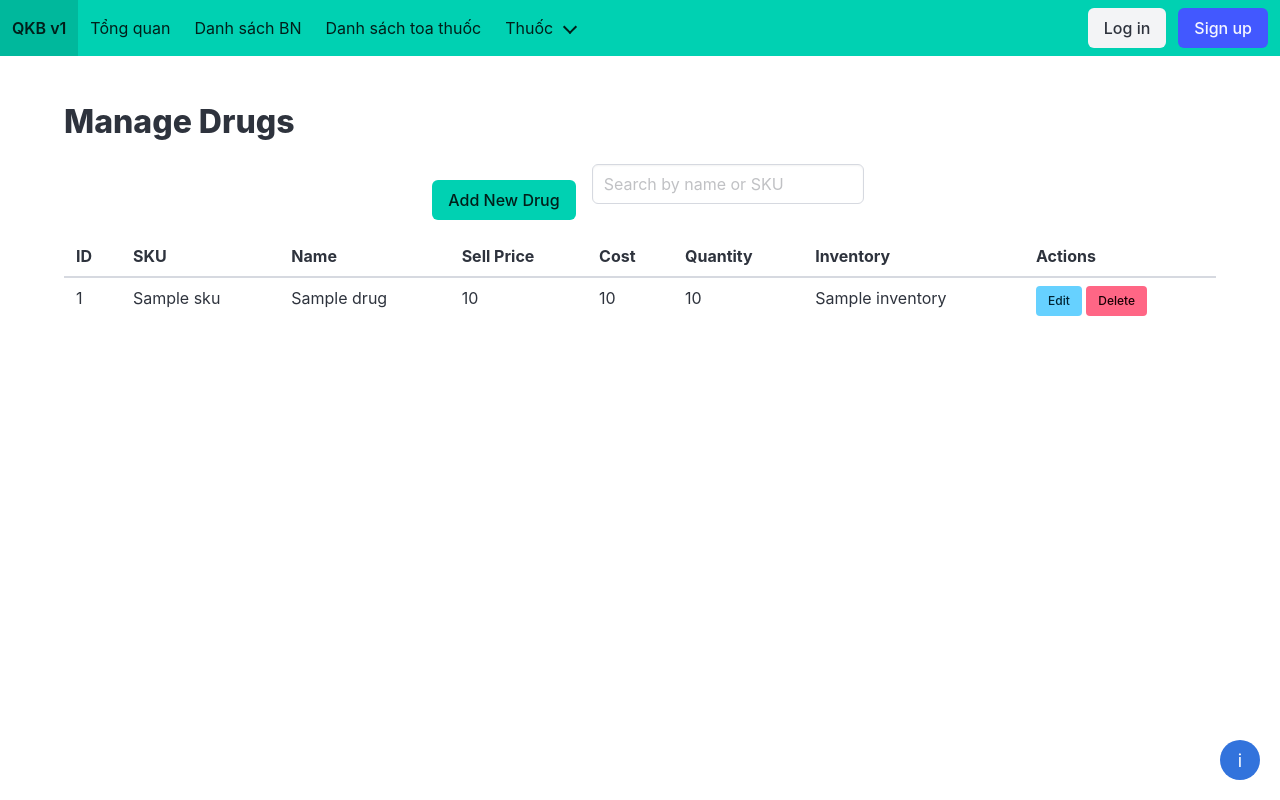
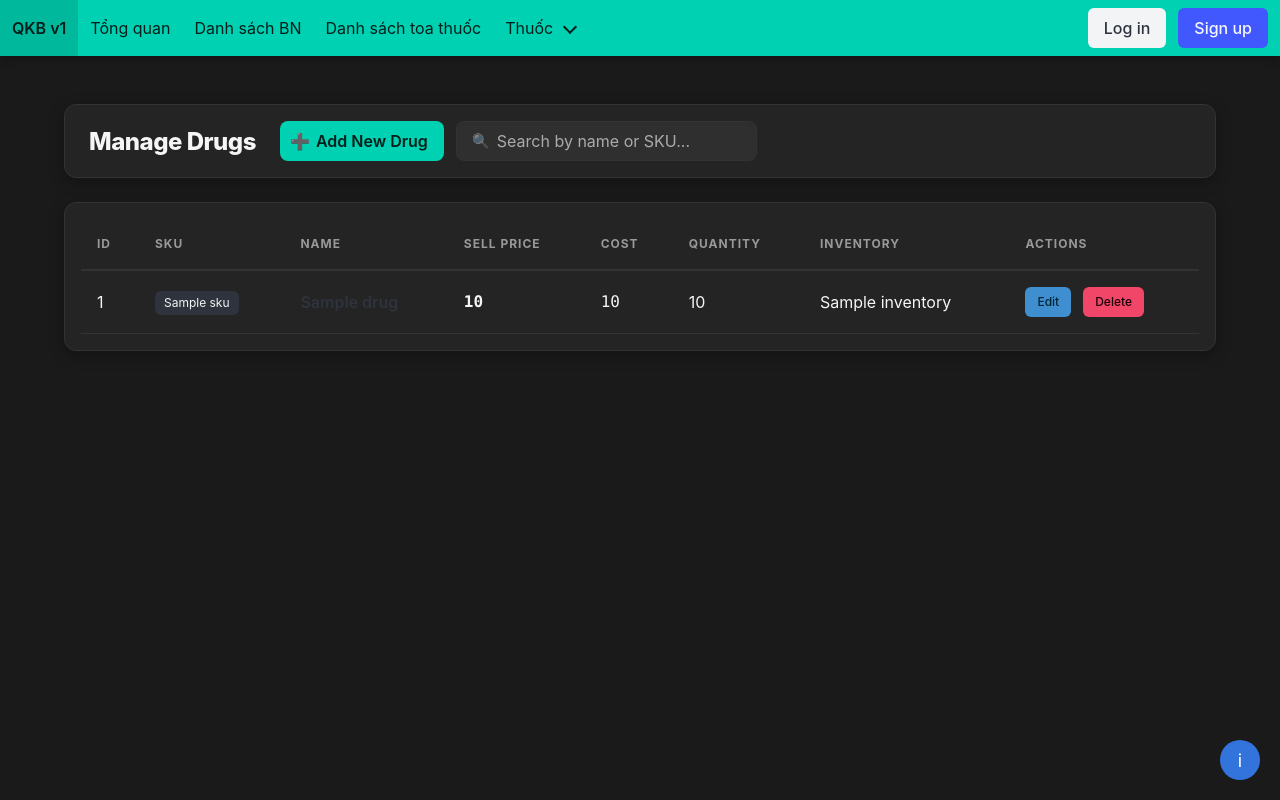
Before and after one commit to tdquang206/qkbflask, a Flask app: template templates/drugs.html in a window 1280 px wide. Run offline with Flask 3, Linux system fonts and the light colour scheme; the template is opened without the code that fills it: most values are stand-ins (such as "Sample title", 1, 10 or a date in 2020); some libraries are stand-ins or nearby versions.

Commit message:
fix UI and critical bug in edit_exam that cause ID mismatch

```diff
--- a/app.py
+++ b/app.py
@@ -1,5 +1,5 @@
 from flask import Flask, render_template, request, redirect, url_for, jsonify, Blueprint
-from tinydb import TinyDB, Query, where
+from tinydb import Query, where
 from werkzeug.utils import secure_filename
 from datetime import datetime
 from collections import defaultdict
@@ -11,10 +11,7 @@ app = Flask(__name__)
 app.config['UPLOAD_FOLDER'] = 'uploads'
 app.secret_key = b'quang0902915519'
 
-db = TinyDB('db.json', encoding='utf-8')
-patients = db.table('patients')
-drugs = db.table('drugs')
-exams = db.table('exams')
+from shared_db import db, patients_table as patients, drugs_table as drugs, exams_table as exams
 
 # include blueprint
 from routes.mua_thuoc import mua_thuoc_bp
--- a/routes/exam.py
+++ b/routes/exam.py
@@ -1,6 +1,6 @@
 from flask import Blueprint, render_template, request, jsonify, redirect, url_for, abort, flash
 from datetime import datetime
-from tinydb import TinyDB, Query
+from tinydb import Query
 import uuid
 from werkzeug.utils import secure_filename
 import os, io
@@ -9,8 +9,7 @@ from PIL import Image
 from utils.pdf_generator import generate_exam_file_name, build_exam_html, generate_pdf_and_jpeg, delete_exam_files
 
 exam_bp = Blueprint('exam', __name__)
-db = TinyDB('db.json', encoding='utf-8')
-Patients_db = db.table('patients')
+from shared_db import db, patients_table as Patients_db
 
 # for image
 MAX_SIZE = (2000, 2000)
@@ -99,16 +98,17 @@ def edit_exam(exam_id):
         exams = patient_found.get("exams", [])
         updated = False
         for i, exam in enumerate(exams):
-            # get old exam_id
-            old_date = exam.get('exam_date')
-            short_id = str(exam_id)[:8].replace('-','')
-            # delete old physical pdf and jpeg files
-            if old_date:
-                delete_exam_files(patient_found.get('phone'), old_date, short_id)
-            # update newdata
-            exams[i].update(exam_data)
-            updated = True
-            break
+            if exam.get('id') == exam_id:
+                # get old exam_id
+                old_date = exam.get('exam_date')
+                short_id = str(exam_id)[:8].replace('-','')
+                # delete old physical pdf and jpeg files
+                if old_date:
+                    delete_exam_files(patient_found.get('phone'), old_date, short_id)
+                # update newdata
+                exams[i].update(exam_data)
+                updated = True
+                break
 
         # if exam_id change: create a new one
         if not updated:
--- a/static/style.css
+++ b/static/style.css
@@ -1,19 +1,81 @@
-.input:invalid {border: 2px dashed red;}
+:root {
+  --primary-color: #00d1b2;
+  --dark-bg: #121212;
+  --card-bg: #1e1e1e;
+  --text-color: #e0e0e0;
+  --text-muted: #a0a0a0;
+  --border-color: #333;
+  --hover-overlay: rgba(255, 255, 255, 0.05);
+}
+
+body {
+  background-color: var(--dark-bg);
+  color: var(--text-color);
+  min-height: 100vh;
+}
+
+.title,
+.subtitle {
+  color: var(--text-color) !important;
+}
+
+.label {
+  color: var(--text-muted) !important;
+}
+
+.input,
+.control .button {
+  border-radius: 8px;
+}
+
+.input {
+  background-color: rgba(255, 255, 255, 0.05);
+  border-color: var(--border-color);
+  color: var(--text-color);
+}
+
+.input::placeholder {
+  color: #999;
+}
+
+.input:focus {
+  background-color: rgba(255, 255, 255, 0.08);
+  border-color: var(--primary-color);
+  color: var(--text-color);
+}
+
+.navbar {
+  box-shadow: 0 2px 10px rgba(0, 0, 0, 0.3);
+}
+
+.input:invalid {
+  border: 2px dashed red;
+}
+
 .radio.is-large {
   font-size: 1.2rem;
 }
+
 .radio.is-large input[type="radio"] {
   transform: scale(1.3);
   margin-right: 0.5rem;
 }
+
 .option-text {
   font-weight: 600;
 }
 
+#notificationPanel {
+  background: var(--card-bg) !important;
+  color: var(--text-color) !important;
+  border-left: 1px solid var(--border-color) !important;
+}
+
 #notificationPanel pre {
-  background: #272822;
+  background: #121212;
   color: #f8f8f2;
   padding: 0.5rem;
   border-radius: 4px;
   overflow-x: auto;
+  border: 1px solid var(--border-color);
 }
--- a/templates/drugs.html
+++ b/templates/drugs.html
@@ -1,9 +1,225 @@
 {% extends 'base.html' %}
 {% block content %}
-<h1 class="title">Manage Drugs</h1>
+<style>
+  :root {
+    --primary-color: #00d1b2;
+    --dark-bg: #1a1a1a;
+    --card-bg: #242424;
+    --text-color: #f5f5f5;
+    --border-color: #333;
+  }
 
-<div class="is-flex is-justify-content-center" style="position: sticky; top: 0;"><button class="button is-primary m-4"
-    id="addDrugModalBtn">Add New Drug</button>
+  body {
+    background-color: var(--dark-bg);
+    color: var(--text-color);
+  }
+
+  .title {
+    color: var(--text-color) !important;
+    margin-bottom: 0 !important;
+    white-space: nowrap;
+  }
+
+  .controls-container {
+    background: var(--card-bg);
+    padding: 1rem 1.5rem;
+    border-radius: 12px;
+    box-shadow: 0 4px 15px rgba(0, 0, 0, 0.3);
+    margin-bottom: 1.5rem;
+    display: flex;
+    align-items: center;
+    gap: 1.5rem;
+    position: sticky;
+    top: 1rem;
+    z-index: 10;
+    border: 1px solid var(--border-color);
+  }
+
+  .search-wrapper {
+    position: relative;
+    flex-grow: 1;
+    max-width: 400px;
+    margin-left: auto;
+  }
+
+  .search-wrapper .input::placeholder {
+    color: rgba(255, 255, 255, 0.6) !important;
+    opacity: 1;
+  }
+
+  .search-wrapper .input {
+    background-color: rgba(255, 255, 255, 0.05);
+    border-color: var(--border-color);
+    color: var(--text-color);
+    border-radius: 8px;
+    padding-left: 2.5rem;
+    transition: all 0.3s ease;
+  }
+
+  .search-wrapper .input:focus {
+    background-color: rgba(255, 255, 255, 0.1);
+    border-color: var(--primary-color);
+    box-shadow: 0 0 0 0.125em rgba(0, 209, 178, 0.25);
+  }
+
+  .search-wrapper::before {
+    content: "🔍";
+    position: absolute;
+    left: 1rem;
+    top: 50%;
+    transform: translateY(-50%);
+    opacity: 0.5;
+    font-size: 0.9rem;
+  }
+
+  .table-container {
+    background: var(--card-bg);
+    border-radius: 12px;
+    padding: 1rem;
+    box-shadow: 0 4px 15px rgba(0, 0, 0, 0.3);
+    border: 1px solid var(--border-color);
+    overflow: hidden;
+  }
+
+  .table {
+    background-color: transparent !important;
+    color: var(--text-color) !important;
+  }
+
+  .table thead th {
+    color: #999 !important;
+    text-transform: uppercase;
+    font-size: 0.75rem;
+    letter-spacing: 1px;
+    border-bottom: 2px solid var(--border-color) !important;
+    padding: 1rem;
+  }
+
+  .table tbody td {
+    border-bottom: 1px solid var(--border-color) !important;
+    padding: 1rem;
+    vertical-align: middle;
+    color: var(--text-color);
+  }
+
+  .table tbody tr {
+    transition: background-color 0.2s ease;
+  }
+
+  .table tbody tr:hover {
+    background-color: rgba(255, 255, 255, 0.03) !important;
+  }
+
+  /* Price styling */
+  .price-tag {
+    font-family: 'Monaco', 'Consolas', monospace;
+    font-weight: 600;
+    color: var(--primary-color);
+  }
+
+  .cost-tag {
+    font-family: 'Monaco', 'Consolas', monospace;
+    color: #888;
+  }
+
+  .button.is-small {
+    height: 2.25em;
+    padding: 0 1rem;
+    font-weight: 500;
+  }
+
+  .button.is-info {
+    background-color: #3e8ed0;
+    border: none;
+  }
+
+  .button.is-info:hover {
+    background-color: #3482c3;
+  }
+
+  .button.is-danger {
+    background-color: #f14668;
+    border: none;
+  }
+
+  .button.is-danger:hover {
+    background-color: #ef2e55;
+  }
+
+  .button.is-primary {
+    border-radius: 8px;
+    font-weight: 600;
+  }
+
+  .button.is-info,
+  .button.is-danger {
+    border-radius: 6px;
+  }
+
+  /* Modal Enhancements */
+  .modal-card {
+    border-radius: 12px;
+    overflow: hidden;
+  }
+
+  .modal-card-head {
+    background-color: var(--card-bg);
+    border-bottom: 1px solid var(--border-color);
+  }
+
+  .modal-card-title {
+    color: var(--text-color);
+  }
+
+  .modal-card-body {
+    background-color: var(--card-bg);
+    color: var(--text-color);
+  }
+
+  .modal-card-body .label {
+    color: #ececec;
+    font-weight: 600;
+    margin-bottom: 0.25rem;
+  }
+
+  .modal-card-body .input {
+    background-color: rgba(255, 255, 255, 0.05);
+    border-color: var(--border-color);
+    color: var(--text-color);
+  }
+
+  .modal-card-foot {
+    background-color: var(--card-bg);
+    border-top: 1px solid var(--border-color);
+    justify-content: flex-end;
+  }
+
+  .header-actions {
+    display: flex;
+    align-items: center;
+    gap: 12px;
+  }
+
+  .header-actions .button,
+  .header-actions .input {
+    height: 40px;
+    margin: 0;
+    box-sizing: border-box;
+  }
+</style>
+
+<div class="controls-container">
+  <h1 class="title is-4" style="letter-spacing: -0.5px;">Manage Drugs</h1>
+  <div class="header-actions">
+    <button class="button is-primary" id="addDrugModalBtn">
+      <span class="icon">➕</span>
+      <span>Add New Drug</span>
+    </button>
+
+    <div class="search-wrapper">
+      <input class="input" type="text" placeholder="Search by name or SKU..." id="searchInput" onkeyup="filterTable()">
+    </div>
+  </div>
 
   <!-- add drug modal -->
   <div class="modal" id="addDrugModal">
@@ -15,52 +231,58 @@
       </header>
       <section class="modal-card-body">
         <form method="POST" id="drug-form" aria-label="drug-form">
-          <div class="field is-horizontal">
-            <div class="field-label is-normal"><label class="label">SKU</label></div>
-            <div class="field-body"><input class="input" type="text" name="sku" id="sku_input" required readonly></div>
+          <div class="field">
+            <label class="label">SKU (Auto-generated)</label>
+            <div class="control">
+              <input class="input" type="text" name="sku" id="sku_input" required readonly
+                placeholder="Will be generated...">
+            </div>
           </div>
 
-          <div class="field is-horizontal">
-            <div class="field-label is-normal"><label class="label">Drug Name</label></div>
-            <div class="field-body"><input class="input" type="text" name="name" id="drug_name_input" required></div>
+          <div class="field">
+            <label class="label">Drug Name</label>
+            <div class="control">
+              <input class="input" type="text" name="name" id="drug_name_input" required
+                placeholder="e.g. Paracetamol 500mg">
+            </div>
           </div>
 
-          <div class="field is-horizontal">
-            <div class="field-label is-normal"><label class="label">Sell Price</label></div>
-            <div class="field-body"><input class="input" type="number" step="0.01" name="sell_price"></div>
+          <div class="columns">
+            <div class="column">
+              <div class="field">
+                <label class="label">Sell Price</label>
+                <div class="control">
+                  <input class="input" type="number" step="0.01" name="sell_price" placeholder="0.00">
+                </div>
+              </div>
+            </div>
+            <div class="column">
+              <div class="field">
+                <label class="label">Cost (Buy Price)</label>
+                <div class="control">
+                  <input class="input" type="number" step="0.01" name="buy_price" placeholder="0.00">
+                </div>
+              </div>
+            </div>
           </div>
 
-          <div class="field is-horizontal">
-            <div class="field-label is-normal"><label class="label">Buy Price</label></div>
-            <div class="field-body"><input class="input" type="number" step="0.01" name="buy_price"></div>
+          <div class="field">
+            <label class="label">Initial Quantity</label>
+            <div class="control">
+              <input class="input" type="number" name="quantity" placeholder="0">
             </div>
-
-          <div class="field is-horizontal m-4 is-flex-grow-4">
-            <div class="field-label is-normal"><label class="label">Quantity</label></div>
-            <div class="field-body"><input class="input" type="number" name="quantity"></div>
           </div>
-
-          <!-- <div class="field is-horizontal">
-            <div class="field-label is-normal"><label class="label">Trong kho</label></div>
-            <div class="field-body"><input class="input" type="text" name="inventory"></div>
-        </div> -->
-
         </form>
       </section>
       <footer class="modal-card-foot">
-        <button class="button is-success" type="submit" form="drug-form">Add Drug</button>
         <button class="button" id="cancelBtn">Cancel</button>
+        <button class="button is-primary" type="submit" form="drug-form">Create Drug</button>
       </footer>
     </div>
   </div>
+</div>
 
-  <!-- search field -->
-  <div class="field">
-    <div class="control">
-      <input class="input" type="text" placeholder="Search by name or SKU" id="searchInput" onkeyup="filterTable()">
-    </div>
-  </div>
-</div>
+<div class="table-container">
 
   <table class="table is-striped is-fullwidth" id="drugTable">
     <thead>
@@ -79,20 +301,23 @@
       {% for drug in drugs %}
       <tr>
         <td>{{ drug.doc_id }}</td>
-      <td>{{ drug.sku }}</td>
-      <td>{{ drug.name }}</td>
-      <td>{{ "{:,.0f}".format(drug.sell_price|float) }}</td>
-      <td>{{ "{:,.0f}".format(drug.buy_price|float) }}</td>
-      <td>{{ drug.quantity }}</td>
-      <td>{{ drug.inventory }}</td>
+        <td><span class="tag is-dark">{{ drug.sku }}</span></td>
+        <td><strong>{{ drug.name }}</strong></td>
+        <td class="price-tag">{{ "{:,.0f}".format(drug.sell_price|float) if drug.sell_price else "0" }}</td>
+        <td class="cost-tag">{{ "{:,.0f}".format(drug.buy_price|float) if drug.buy_price else "0" }}</td>
+        <td>{{ drug.quantity if drug.quantity else "0" }}</td>
+        <td>{{ drug.inventory if drug.inventory else "0" }}</td>
         <td>
-        <a href="/edit_drug/{{ drug.doc_id }}" class="button is-small is-info">Edit</a>
-        <a href="/delete_drug/{{ drug.doc_id }}" class="button is-small is-danger">Delete</a>
+          <div class="buttons are-small">
+            <a href="/edit_drug/{{ drug.doc_id }}" class="button is-info">Edit</a>
+            <a href="/delete_drug/{{ drug.doc_id }}" class="button is-danger">Delete</a>
+          </div>
         </td>
       </tr>
       {% endfor %}
     </tbody>
   </table>
+</div>
 
 <script>
   // Function for filtering the table (unchanged)
--- a/uuid4script.py
+++ b/uuid4script.py
@@ -2,7 +2,7 @@ from tinydb import TinyDB
 from uuid import uuid4
 
 # open your DB file (adjust path if needed)
-db = TinyDB("db.json")
+db = TinyDB("db.json", encoding='utf-8')
 patients = db.table("patients")
 
 migrated_count = 0
```
Also changed, not shown: fix_ids.py (added, +33 -0 lines), routes/route_all_exams_page.py (+6 -6 lines), shared_db.py (added, +9 -0 lines), changelog.md. Lines whose indentation alone changed are shown as unchanged.
